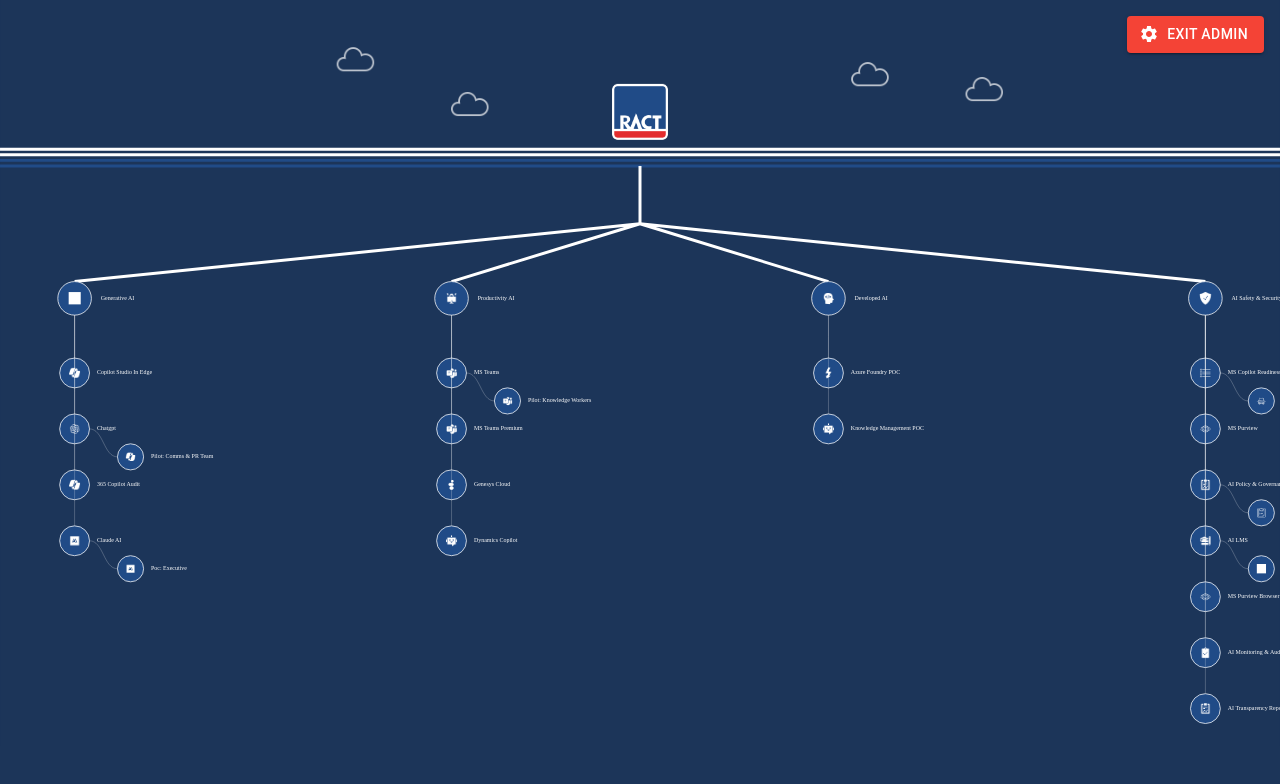
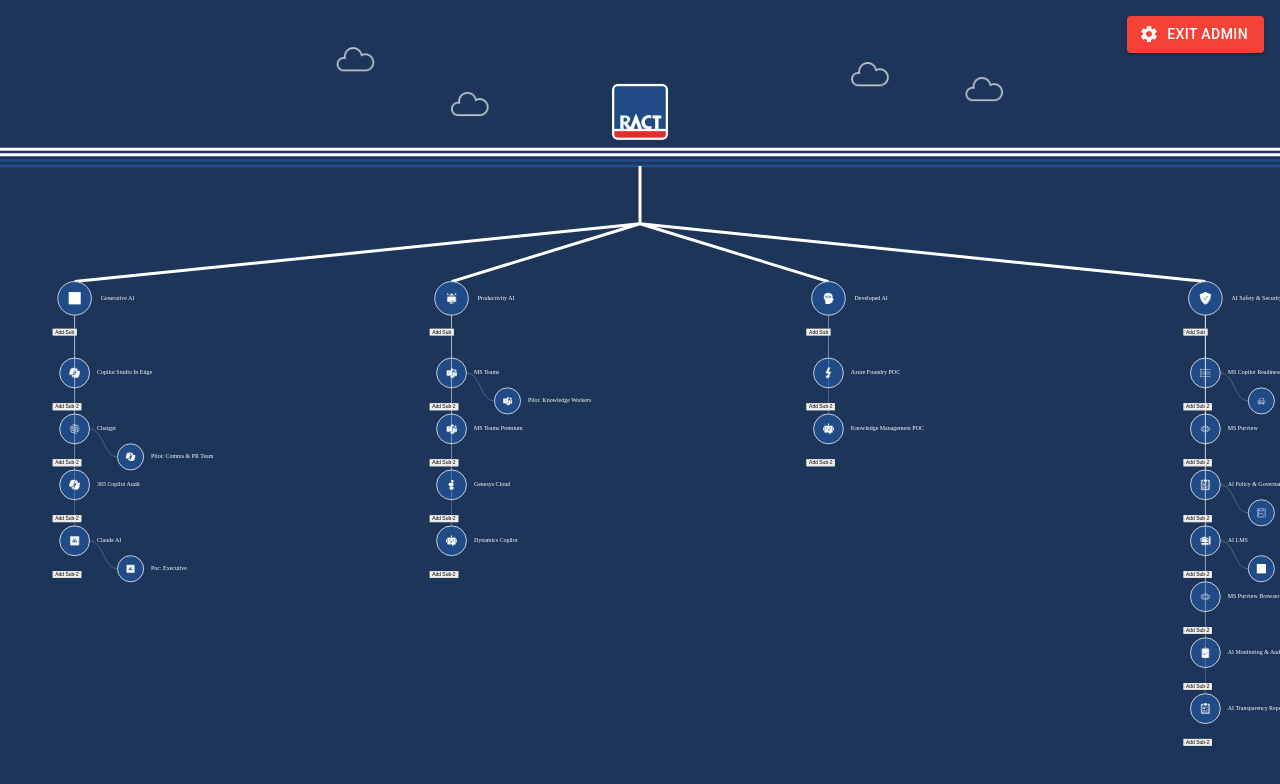
Before and after one commit to CasperGrey/roadmap-tree, a React (Create React App) app: page / in a window 1280 px wide. Both pictures are taken after a click on the button "ADMIN MODE". Shown: the top 784 px of the page. Built offline with nearby package versions, Linux system fonts and the light colour scheme; grey boxes are pictures that could not be loaded.

Commit message:
trying to fix sub and sub2 linking

```diff
--- a/src/App.tsx
+++ b/src/App.tsx
@@ -176,7 +176,8 @@
                 </ZoomableViewport>
             </div>
 
-            {/* Panel root for side panel portal */}
+            {/* Portal containers */}
+            {/* For node description side panel */}
             <div
                 id="panel-root"
                 className="fixed inset-0 z-50 pointer-events-none"
--- a/src/components/layout/AITree.tsx
+++ b/src/components/layout/AITree.tsx
@@ -3,6 +3,7 @@
 import { NodeTree } from '../nodes/NodeTree';
 import { TreeNode, NodeType } from '../../types/tree';
 import { SidePanel } from '../panels/SidePanel';
+import { AddNodeModal } from '../nodes/AddNodeModal';
 import { treeData as initialTreeData } from '../../data/treeData';
 import { calculateNodePosition } from '../../utils/treePositionUtils';
 import ReactDOM from 'react-dom';
@@ -17,6 +18,9 @@
 const AITree = ({ startY = 800, showButtons = false }: AITreeProps): ReactElement => {
     const [treeData, setTreeData] = useState<TreeNode[]>(initialTreeData);
     const [selectedNode, setSelectedNode] = useState<TreeNode | null>(null);
+    const [isAddModalOpen, setIsAddModalOpen] = useState(false);
+    const [selectedParentId, setSelectedParentId] = useState<string>('');
+    const [selectedNodeType, setSelectedNodeType] = useState<SelectableNodeType>('sub');
 
     const getNodePos = (node: TreeNode, index: number) => {
         return calculateNodePosition(node, index, treeData, { startY });
@@ -27,21 +31,45 @@
         setSelectedNode(node);
     };
 
-    const renderSidePanel = () => {
-        const panelRoot = document.getElementById('panel-root');
-        if (!panelRoot) return null;
+    const handleAddClick = (parentId: string, nodeType: SelectableNodeType) => {
+        setSelectedParentId(parentId);
+        setSelectedNodeType(nodeType);
+        setIsAddModalOpen(true);
+    };
 
-        return ReactDOM.createPortal(
-            <SidePanel
-                node={selectedNode}
-                onClose={() => {
-                    console.log('Closing panel');
-                    setSelectedNode(null);
-                }}
-            />,
-            panelRoot
-        );
+    const handleNodeAdd = (nodeData: Omit<TreeNode, 'id' | 'children'>) => {
+        const newNode: TreeNode = {
+            ...nodeData,
+            id: `node-${Date.now()}`,
+            children: []
+        };
+
+        setTreeData(currentTreeData => {
+            const updateNodes = (nodes: TreeNode[]): TreeNode[] => {
+                return nodes.map(node => {
+                    if (node.id === nodeData.parentId) {
+                        return {
+                            ...node,
+                            children: [...(node.children || []), newNode]
+                        };
+                    }
+                    if (node.children) {
+                        return {
+                            ...node,
+                            children: updateNodes(node.children)
+                        };
+                    }
+                    return node;
+                });
+            };
+            return updateNodes(currentTreeData);
+        });
+
+        setIsAddModalOpen(false);
     };
+
+    const panelRoot = document.getElementById('panel-root');
+    const modalRoot = document.getElementById('modal-root');
 
     return (
         <>
@@ -54,11 +82,32 @@
                         index={index}
                         getNodePosition={getNodePos}
                         onNodeClick={handleNodeClick}
+                        onAddClick={handleAddClick}
                         showButtons={showButtons}
                     />
                 ))}
             </g>
-            {renderSidePanel()}
+
+            {/* Side Panel for Node Details */}
+            {selectedNode && panelRoot && ReactDOM.createPortal(
+                <SidePanel
+                    node={selectedNode}
+                    onClose={() => setSelectedNode(null)}
+                />,
+                panelRoot
+            )}
+
+            {/* Modal for Adding Nodes */}
+            {isAddModalOpen && modalRoot && ReactDOM.createPortal(
+                <AddNodeModal
+                    isOpen={isAddModalOpen}
+                    onClose={() => setIsAddModalOpen(false)}
+                    onAdd={handleNodeAdd}
+                    parentId={selectedParentId}
+                    nodeType={selectedNodeType}
+                />,
+                modalRoot
+            )}
         </>
     );
 };
--- a/src/components/nodes/NodeTree.tsx
+++ b/src/components/nodes/NodeTree.tsx
@@ -1,7 +1,7 @@
 // src/components/nodes/NodeTree.tsx
 import React from 'react';
 import { motion } from 'framer-motion';
-import { TreeNode as TreeNodeType, Position } from '../../types/tree';
+import { TreeNode as TreeNodeType, Position, NodeType } from '../../types/tree';
 import { TreeNodeComponent } from './TreeNode';
 import { TreeConnector } from '../connectors/TreeConnector';
 
@@ -11,7 +11,8 @@
     index: number;
     getNodePosition: (node: TreeNodeType, index: number) => Position;
     onNodeClick: (node: TreeNodeType) => void;
-    showButtons?: boolean;  // Keeping this in case you want to add button functionality back later
+    onAddClick?: (parentId: string, nodeType: 'sub' | 'sub2') => void;
+    showButtons?: boolean;
 }
 
 export function NodeTree({
@@ -20,8 +21,13 @@
                              index,
                              getNodePosition,
                              onNodeClick,
+                             onAddClick,
                              showButtons = false
                          }: NodeTreeProps) {
+    const showAddButtons = showButtons && (node.type === 'parent' || node.type === 'sub');
+    const canAddSub = node.type === 'parent';
+    const canAddSub2 = node.type === 'sub';
+
     return (
         <g>
             <TreeNodeComponent
@@ -58,11 +64,40 @@
                             index={index}
                             getNodePosition={getNodePosition}
                             onNodeClick={onNodeClick}
+                            onAddClick={onAddClick}
                             showButtons={showButtons}
                         />
                     </motion.g>
                 );
             })}
+
+            {showAddButtons && onAddClick && (
+                <foreignObject
+                    x={position.x - 60}
+                    y={position.y + 80}
+                    width="120"
+                    height="80"
+                >
+                    <div className="flex flex-col gap-2">
+                        {canAddSub && (
+                            <button
+                                onClick={() => onAddClick(node.id, 'sub')}
+                                className="px-2 py-1 bg-blue-500 text-white rounded hover:bg-blue-600 transition-colors"
+                            >
+                                Add Sub
+                            </button>
+                        )}
+                        {canAddSub2 && (
+                            <button
+                                onClick={() => onAddClick(node.id, 'sub2')}
+                                className="px-2 py-1 bg-blue-500 text-white rounded hover:bg-blue-600 transition-colors"
+                            >
+                                Add Sub-2
+                            </button>
+                        )}
+                    </div>
+                </foreignObject>
+            )}
         </g>
     );
 }
```
